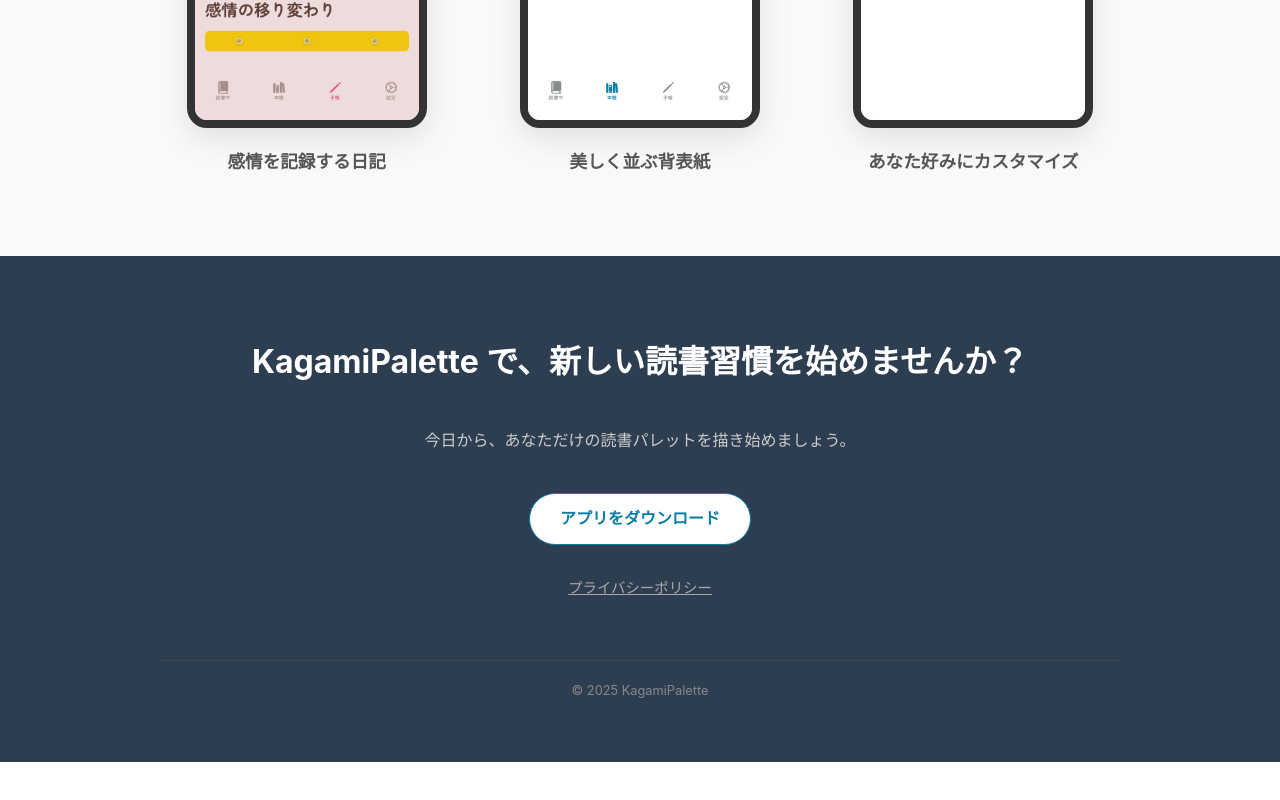
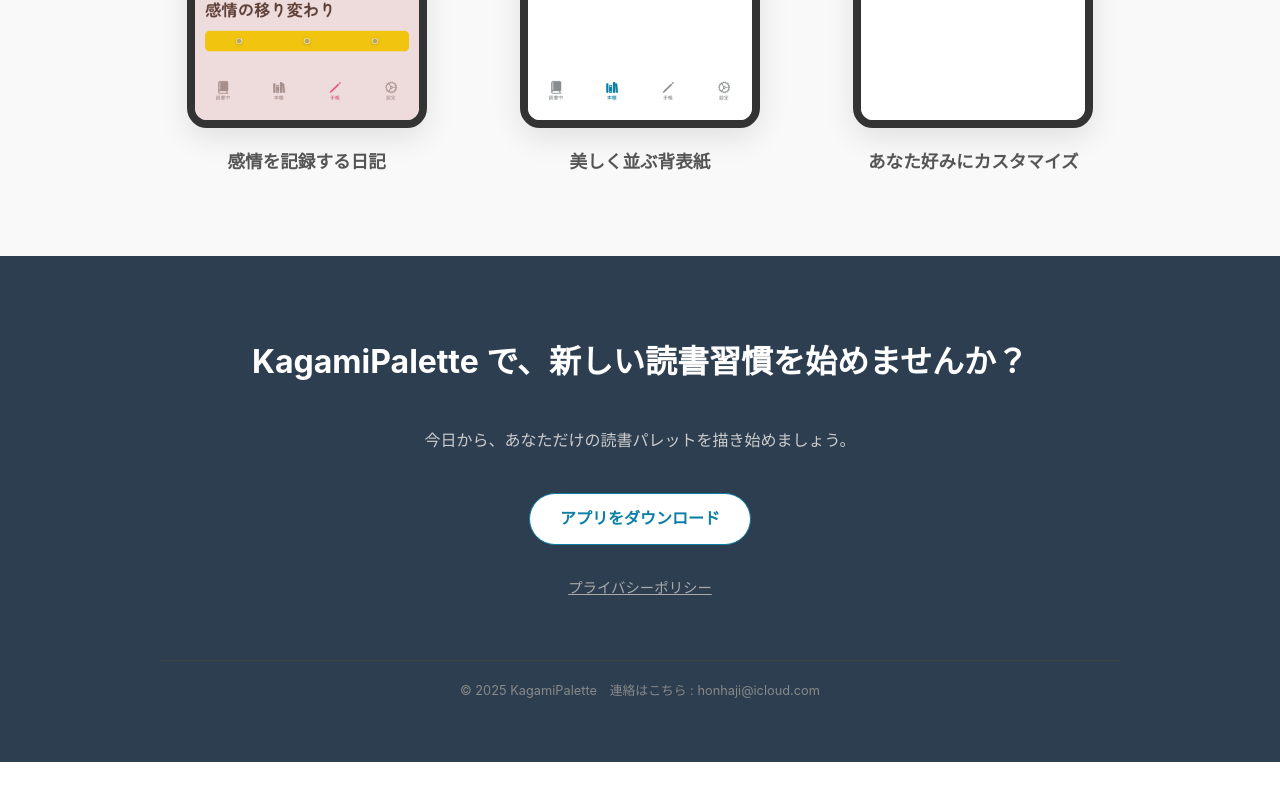
Before and after one commit to guraman1116/guraman.github.io, a plain HTML site: page index.html in a window 1280 px wide. Shown: the part 2542-3342 px from the top of the page. Drawn offline with Linux system fonts and the light colour scheme; a web font is replaced by a local one.

Commit message:
Modify copyright text with contact details
Updated copyright text to include contact information.

```diff
--- a/index.html
+++ b/index.html
@@ -152,7 +152,7 @@
                     <a href="privacy-policy.html"
                         style="color: #aaa; font-size: 0.9rem; text-decoration: underline;">プライバシーポリシー</a>
                 </div>
-                <p class="copyright">&copy; 2025 KagamiPalette</p>
+                <p class="copyright">&copy; 2025 KagamiPalette　連絡はこちら : honhaji@icloud.com</p>
             </div>
         </footer>
 
```
